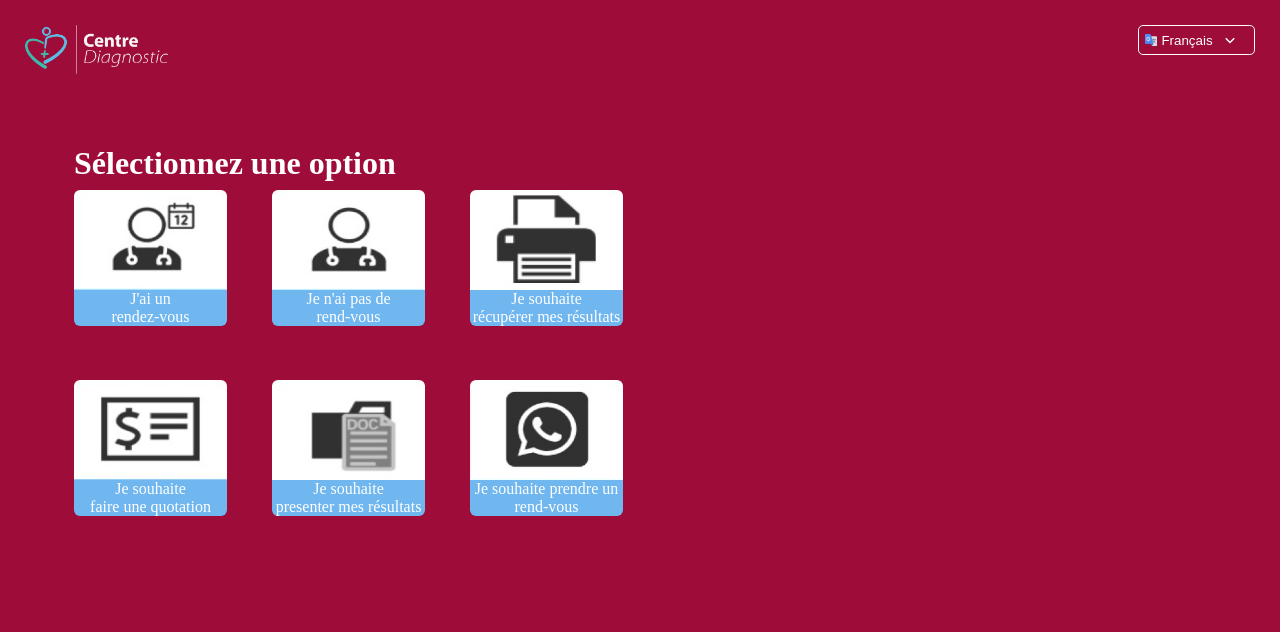
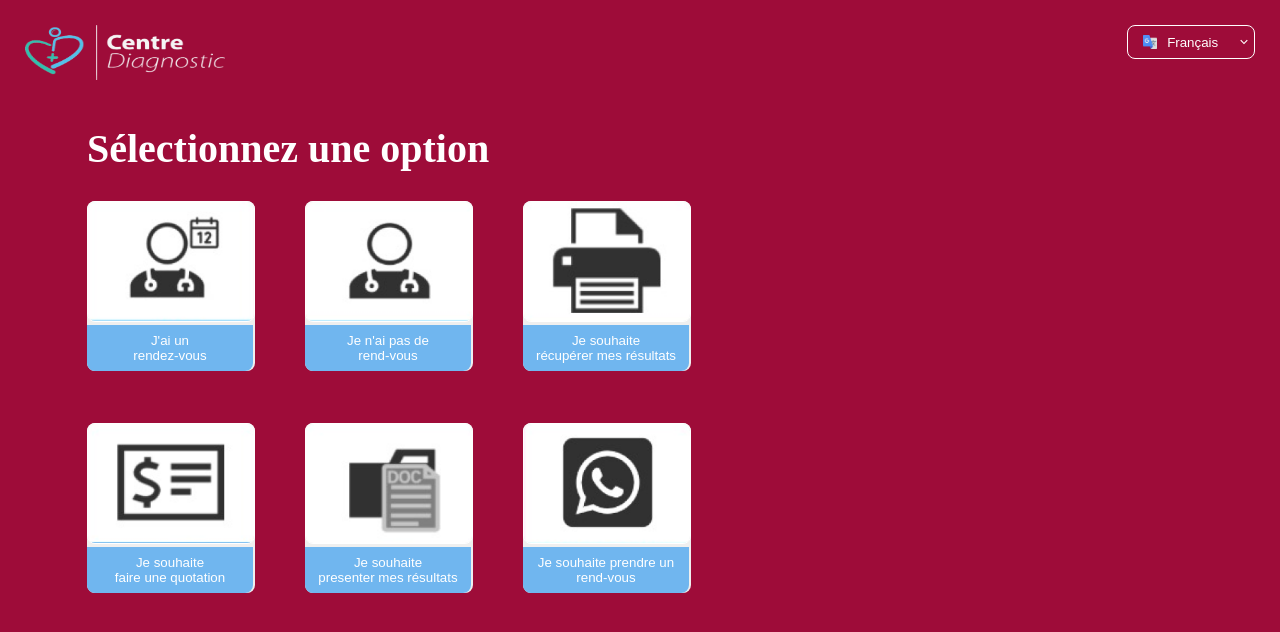
Before and after one commit to gatien074/CDL, a plain HTML site: page index.html in a window 1280 px wide. Drawn offline with Linux system fonts and the light colour scheme.

Commit message:
nouvelle modification

```diff
--- a/index.html
+++ b/index.html
@@ -5,51 +5,53 @@
     <meta name="viewport" content="width=device-width, initial-scale=1.0">
     <title>CDL</title>
     <link rel="stylesheet" href="./styles/style.css">
+    <link rel="preconnect" href="https://fonts.googleapis.com">
+<link rel="preconnect" href="https://fonts.gstatic.com" crossorigin>
+<link href="https://fonts.googleapis.com/css2?family=Inter:wght@100..900&display=swap" rel="stylesheet">
 </head>
 <body>
     <header>
         <nav>
             <div class="logo">
-
                 <img class="img" src="./asset/CentreDiagnostic_invert-removebg-preview.png" alt="logo">
              </div>
             </div>
             <div class="button">
-                <button> <img class="google" src="./asset/Google_Translate_logo.svg-removebg-preview.png" alt=""> Français <img class="fleche" src="../asset/arrow-down-s-line.svg" alt="" ></button>
+                <button class="cta"> <img class="google" src="./asset/Google_Translate_logo.svg-removebg-preview.png" alt=""> Français <img class="arrow" src="../asset/arrow-down-s-line.svg" alt="" ></button>
             </div>
         </nav>
     </header>
     <main class="main">
-        <div class="h1">
-            <h1>Sélectionnez une option </h1>
-        </div>
-        <div class="card1">
+            <h1 class="h1">Sélectionnez une option </h1>
+        <div class="main2">
+
+            <div class="user">
+                <button> <img class="img2" src="./asset/user 1.png" alt=""><p>J'ai un <br>rendez-vous</p></button>
+            </div>
+
             <div class="card1_user">
-                <img class="user" src="./asset/user 1.png" alt="" >
-                <p>J'ai un <br /> rendez-vous</p>
+                <button> <img class="img2"  src="./asset/Capture d'écran 2024-06-18 174004.png" alt="" ><p>Je n'ai pas de <br> rend-vous</p></button>
             </div>
-            <div class="card1_user">
-                <img class="user" src="./asset/Capture d'écran 2024-06-18 174004.png" alt="" >
-                <p>Je n'ai pas de <br />rend-vous</p>
-            </div>
-            <div class="card1_user">
-               <img class="imp" src="./asset/imprim.png" alt="imprime">
-                <p>Je souhaite <br/> récupérer mes résultats</p>
+
+            <div>
+                <button><img class="img2"  src="./asset/imprim.png" alt="imprime"><p>Je souhaite <br> récupérer mes résultats</p></button>
             </div>
         </div>
+
         <div class="card2">
-            <div class="card1_user">
-                <img class="cash" src="./asset/cash.png" alt="">
-                <p>Je souhaite <br/> faire une quotation</p>
+
+            <div>
+                <button> <img class="img2" src="./asset/cash.png" alt=""><p>Je souhaite <br> faire une quotation</p></button>
             </div>
-            <div class="card1_user">
-                <img class="cash" src="./asset/doc.png" alt="">
-                <p>Je souhaite <br/> presenter mes résultats</p>
+
+            <div>
+                <button><img class="img2"  src="./asset/doc.png" alt=""><p>Je souhaite <br> presenter mes résultats</p></button>
             </div>
-            <div class="card1_user">
-               <img class="reseau" src="./asset/what.png" alt="" >
-                <p>Je souhaite prendre un <br/> rend-vous</p>
+
+            <div>
+                <button><img class="img2"  src="./asset/what.png" alt="" ><p>Je souhaite prendre un <br> rend-vous</p></button>
             </div>
+
         </div>
     </main>
 </body>
--- a/styles/style.css
+++ b/styles/style.css
@@ -4,6 +4,8 @@
     margin: 0;
     padding: 0;
 }
+
+
 
 body{
    background-color: #9e0c39;
@@ -21,130 +23,135 @@ nav{
 }
 
 .img{
-    height: 49px;
-    max-width: 200%;
+    display: flex;
+    width: 200%;
+    max-width: 200px;
+    height: 55px;
+
+
+}.button{
+   display: flex;
+   width: 128px;
+   height: 34px;
+
 }
 
- .logo{
+.cta{
+   background-color: #9e0c39;
+   border: 1px solid #fff;
+   color: #fff;
+   font-family: "inter"sans-serif;
    display: flex;
+   align-items: center;
+   text-align: center;
+   gap: 10px;
+   padding: 0.1em 0.2em;
 }
 
 button{
-    display: flex;
-    width: 117px;
-    height: 30px;
-    text-align: center;
-    justify-content: center;
-    align-items: center;
-    border-radius: 5px;
-    background-color: #9e0c39;
-    color: #ffff;
-    border: 1px solid #ffff;
-    gap: 4px;
+   border-radius: 8px;
+   border:1px  rgba(255, 255, 255, 0.25);
+   padding: 0.8em 0.5;
+}
+
+.google{
+   width: 15%;
+   margin-left: 12px;
+   max-width: 12%;
 
 }
 
+.arrow{
+   color: #fff;
+   max-width: 45%;
+   width: 14px;
+   margin-left: 9px;
 
- .p{
-    font-size: 18px;
-    color: #ffff;
+}
+
+.img2{
+   width: 166px;
+   height: 119px;
+   border-radius: 8px 8px;
+   border:1px solid #fff;
 }
 
 h1{
-    width: 500px;
-    height: 30px;
-    color: #ffff;
+   color: #fff;
+   font-family: "inter"sans-serif;
+   position: static;
+   font-size: 2.5em;
 }
 
- .h1{
+.main{
    display: flex;
-
-    width: 450px;
-    height: 40px;
-    margin-left: 74px;
-    margin-bottom: 5px;
+   flex-direction: column;
+   gap: 55px;
+   width: 682px;
+   height: 449px;
+   margin-left: 87px;
+   margin-top: 30px;
+   max-width: 682%;
 }
 
- .fleche{
-    width: 18px;
-    height: 23px;
-    max-width: 321%;
-    margin-left: 4px;
- }
+.main2{
+   display: flex;
+   width: 166px;
+   height: 167px;
+   gap: 50px;
+   border-top-left-radius: 8px;
+   border-bottom-right-radius: 8px;
+   margin-top: -26px;
 
- .google{
-    width: 12px;
-    height: 12px;
-    max-width: 321%;
-    margin-left: -9px;
- }
- .card1{
-    display: flex;
-    gap: 45px;
-    margin-left: 74px;
-    max-width: 556%;
- }
 
-.imp{
-    width: 153px;
-    height: 100px;
-    max-width: 321%;
-    border-top-left-radius: 6px;
-    border-top-right-radius: 6px;
-}
-
-.user{
-    width: 153px;
-    height: 100px;
-    max-width: 321%;
-    border-top-left-radius: 6px;
-    border-top-right-radius: 6px;
-
-}
-
-.card1_user{
-   display: flex;
-   flex-direction: column;
-   border-top-left-radius: 6px;
-   border-top-right-radius: 6px;
 }
 
 .card2{
    display: flex;
-    gap: 45px;
-    margin-left: 74px;
-    margin-top: 54px;
-    max-width: 556%;
-}
+   width: 166px;
+   height: 167px;
+   gap: 50px;
 
-.reseau{
-    width: 153px;
-    height: 100px;
-    max-width: 321%;
-    border-top-left-radius: 6px;
-    border-top-right-radius: 6px;
-}
-
-.cash{
-    width: 153px;
-    height: 100px;
-    max-width: 321%;
-    max-width: 153%;
-    border-top-left-radius: 6px;
-    border-top-right-radius: 6px;
 }
 
 p{
+   display: flex;
+   text-align: center;
    flex-direction: column;
    align-items: center;
-   text-align: center;
+   width: 166px;
+   height: 46px;
    background-color: #70b6ef;
-   color: #ffff;
-   border-bottom-left-radius: 6px;
-   border-bottom-right-radius: 6px;
+   border-bottom-left-radius: 8px;
+   border-bottom-right-radius: 8px;
+   justify-content: space-around;
+   color: #fff;
+   font-family: "inter" sans-serif;
+}
+
+@media screen and (max-width: 430px){
+   header{
+      max-width: 430%;
+   }
+
 
 }
 
-.main{
-    margin-top: 50px;
+@media screen and (min-width: 768px) and (max-width: 991px) {
+   header, body{
+      max-width: 1440%;
    }
+}
+
+
+@media screen and  (max-width: 430px){
+   header, body{
+      max-width: 1728%;
+   }
+}
+
+@media screen and (max-width: 430px) {
+   main{
+
+   }
+}
```
Lines whose indentation alone changed are shown as unchanged.
